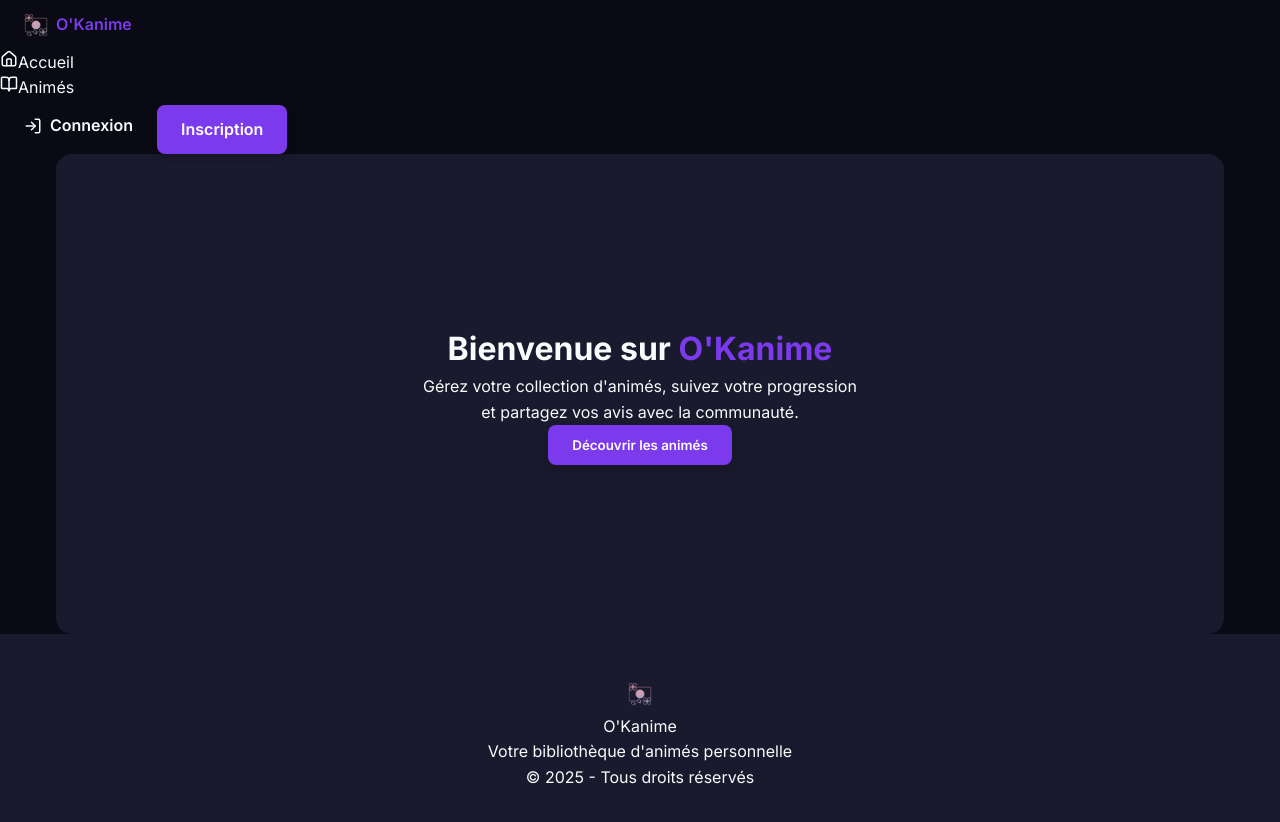
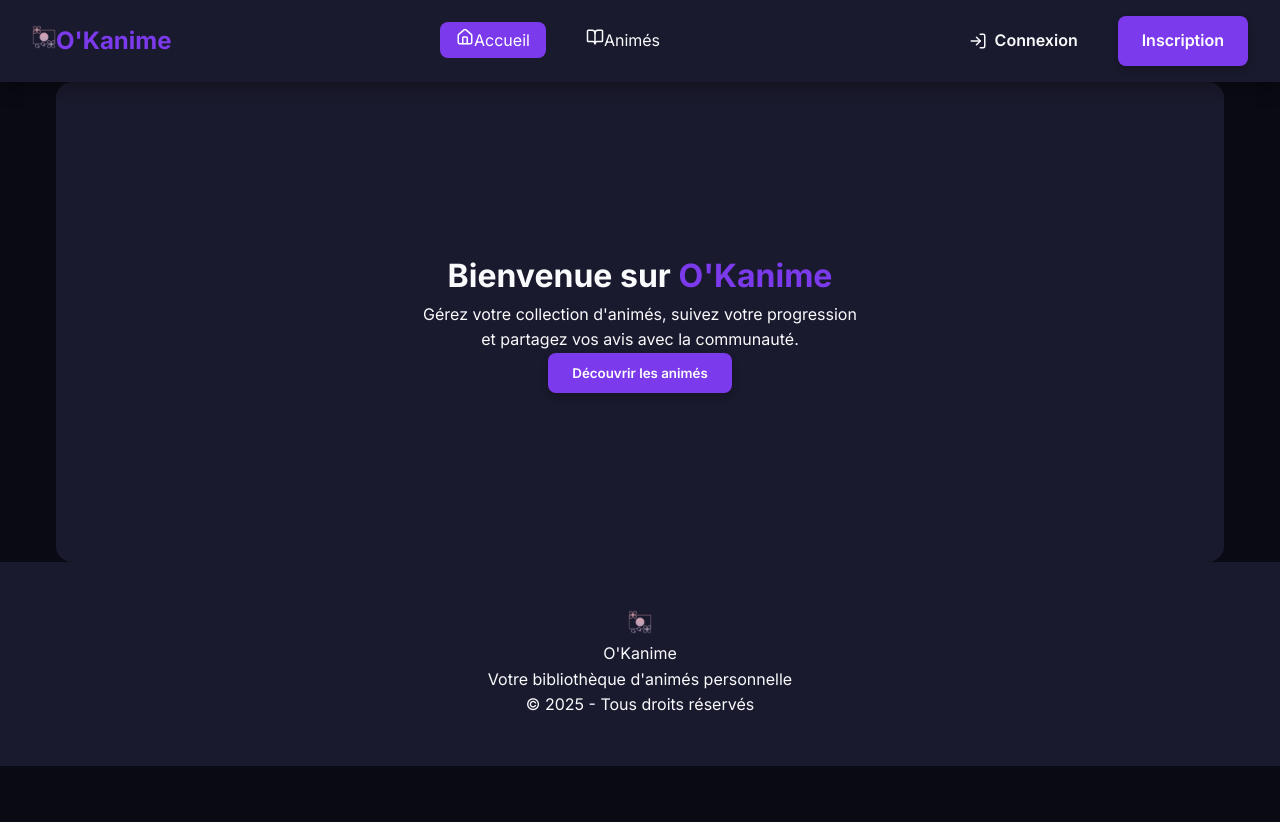
Before and after one commit to B-ludovic/okanime, a Next.js app in the folder frontend/: page / in a window 1280 px wide. Shown: the top 822 px of the page. After the commit the page ends 800 px from the top, so only its background shows below. Built offline with nearby package versions, Linux system fonts and the light colour scheme.

Commit message:
Refactor: adaptation du Header pour CSS pur

```diff
--- a/frontend/components/layout/Header.js
+++ b/frontend/components/layout/Header.js
@@ -12,16 +12,16 @@ export default function Header() {
     const [user, setUser] = useState(null);
     const [isAuth, setIsAuth] = useState(false);
 
-  // Vérifie l'authentification au chargement
     useEffect(() => {
         setIsAuth(isAuthenticated());
         setUser(getCurrentUser());
     }, []);
 
     return (
-    <header className="navbar bg-base-200 shadow-lg sticky top-0 z-50">
-      <div className="navbar-start">
-        <Link href="/" className="btn btn-ghost text-xl font-bold text-primary flex items-center gap-2">
+        <header className="header">
+            <div className="header-container">
+                {/* Logo */}
+                <Link href="/" className="logo">
                     <Image
                         src="/icons/japan-flag.png"
                         alt="O'Kanime"
@@ -31,14 +31,14 @@ export default function Header() {
                     />
                     O&apos;Kanime
                 </Link>
-      </div>
 
-      <div className="navbar-center hidden lg:flex">
-        <ul className="menu menu-horizontal px-1 gap-2">
+                {/* Navigation */}
+                <nav>
+                    <ul className="nav">
                         <li>
                             <Link
                                 href="/"
-              className={pathname === '/' ? 'active' : ''}
+                                className={`nav-link ${pathname === '/' ? 'active' : ''}`}
                             >
                                 <Home size={18} />
                                 Accueil
@@ -47,7 +47,7 @@ export default function Header() {
                         <li>
                             <Link
                                 href="/anime"
-              className={pathname.startsWith('/anime') ? 'active' : ''}
+                                className={`nav-link ${pathname.startsWith('/anime') ? 'active' : ''}`}
                             >
                                 <BookOpen size={18} />
                                 Animés
@@ -57,7 +57,7 @@ export default function Header() {
                             <li>
                                 <Link
                                     href="/bibliotheque"
-                className={pathname === '/bibliotheque' ? 'active' : ''}
+                                    className={`nav-link ${pathname === '/bibliotheque' ? 'active' : ''}`}
                                 >
                                     <BookOpen size={18} />
                                     Ma Bibliothèque
@@ -65,9 +65,10 @@ export default function Header() {
                             </li>
                         )}
                     </ul>
-      </div>
+                </nav>
 
-      <div className="navbar-end gap-2">
+                {/* Actions */}
+                <div className="header-actions">
                     {isAuth ? (
                         <>
                             <Link href="/profil" className="btn btn-ghost btn-circle">
@@ -90,6 +91,7 @@ export default function Header() {
                         </>
                     )}
                 </div>
+            </div>
         </header>
     );
 }
```
Lines whose indentation alone changed are shown as unchanged.
